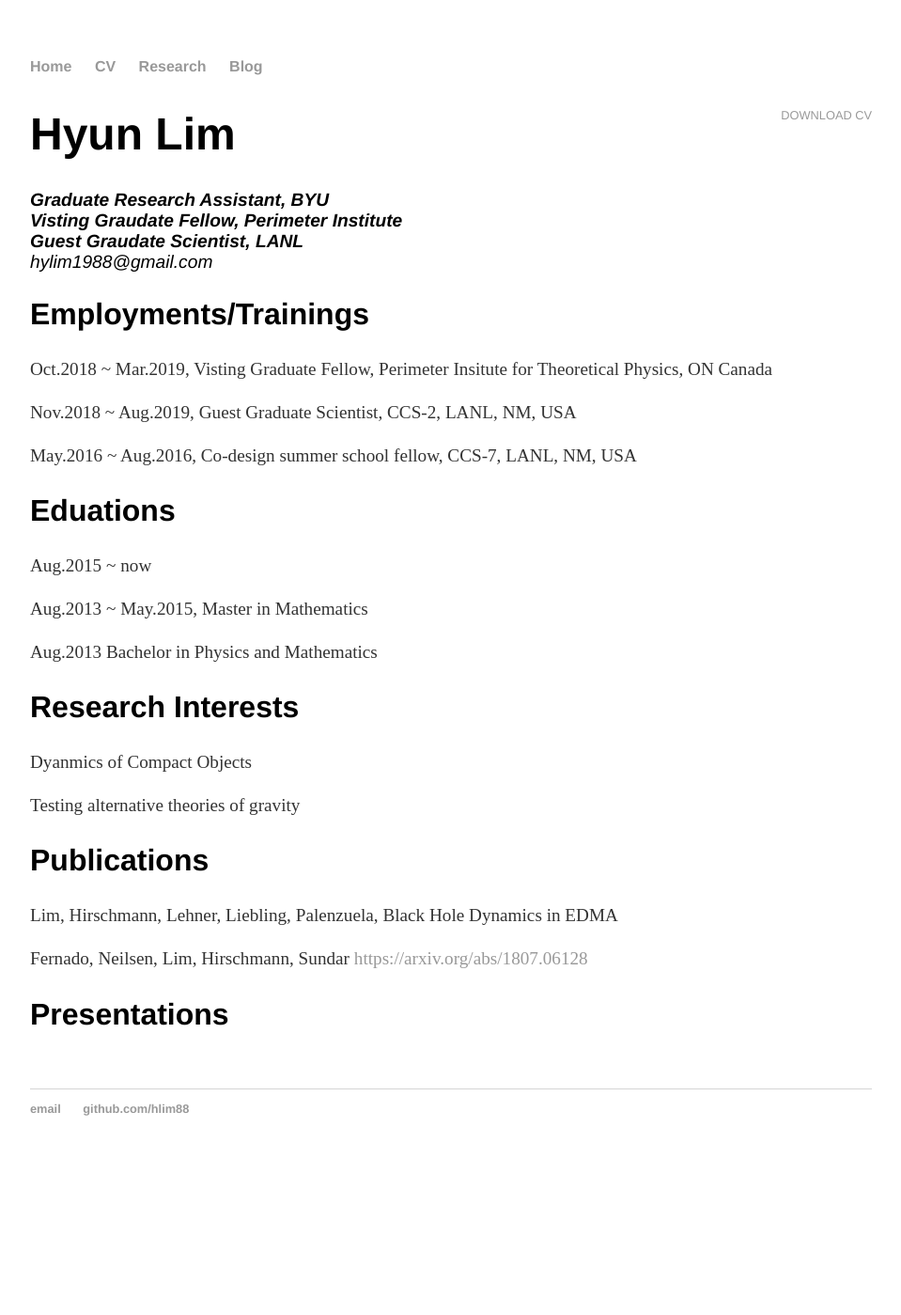
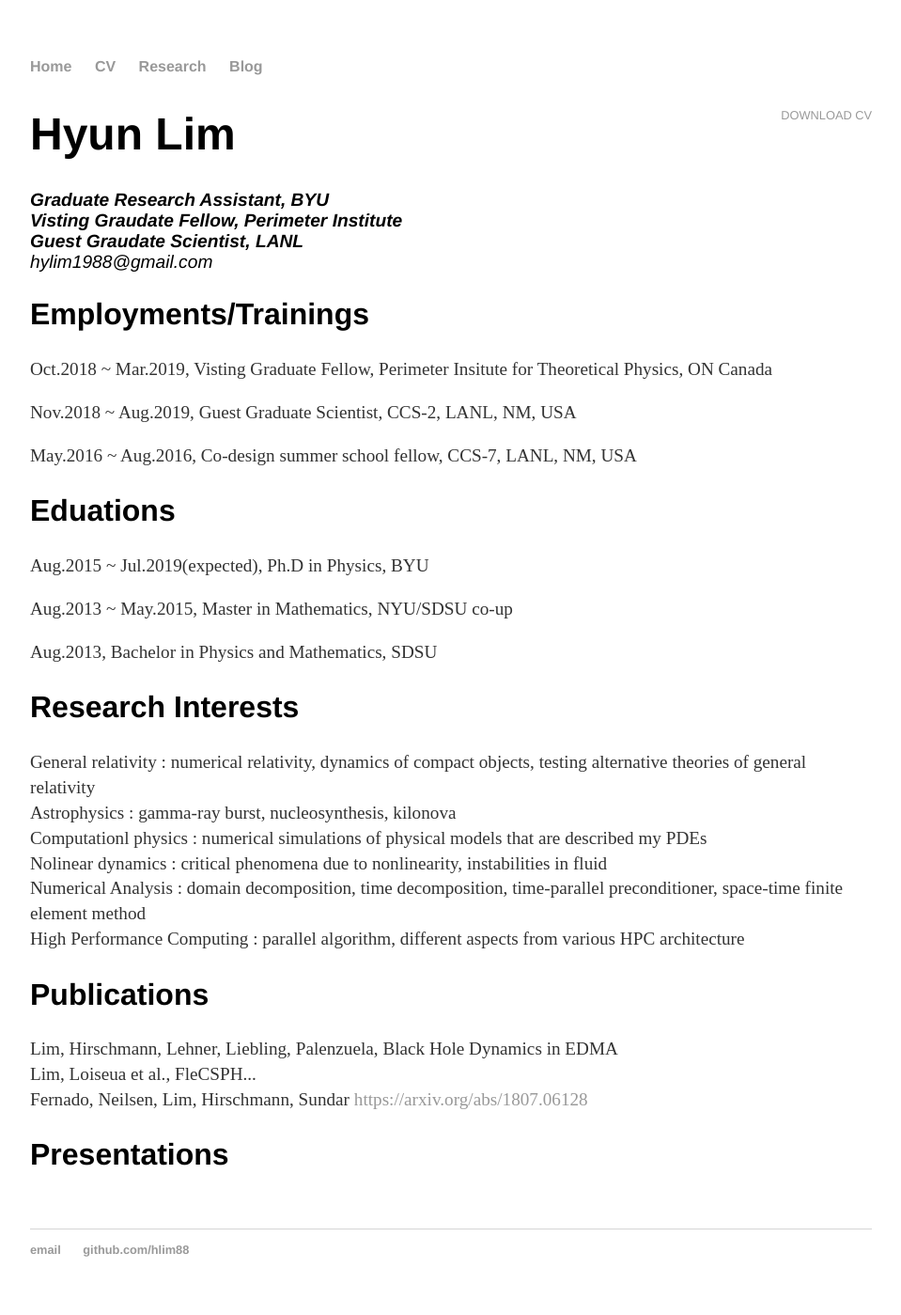
Before and after one commit to hlim88/hlim88.github.io, a Jekyll site: the page built from cv/index.html, in a window 1280 px wide. Shown: the whole page at 94% size, without its empty margins (160-1119 px from the left). Built offline with Jekyll 4.4.1, drawn with Linux system fonts in a browser that asks for light colours; before the commit the page ends 1249 px from its top, so only the background shows below that.

Commit message:
More update

```diff
--- a/cv/index.html
+++ b/cv/index.html
@@ -20,17 +20,29 @@ title: CV of Hyun Lim
 
 
 		<h2>Eduations</h2>
-		<p> Aug.2015 ~ now</p>
-		<p> Aug.2013 ~ May.2015, Master in Mathematics</p>
-        <p> Aug.2013 Bachelor in Physics and Mathematics</p>
+		<p> Aug.2015 ~ Jul.2019(expected), Ph.D in Physics, BYU</p>
+		<p> Aug.2013 ~ May.2015, Master in Mathematics, NYU/SDSU co-up</p>
+        <p> Aug.2013, Bachelor in Physics and Mathematics, SDSU</p>
 
 		<h2>Research Interests</h2>
-		<p> Dyanmics of Compact Objects</p>
-		<p> Testing alternative theories of gravity</p>
+		<p> General relativity : numerical relativity, dynamics of compact objects,
+            testing alternative theories of general relativity<br>
+		    Astrophysics : gamma-ray burst, nucleosynthesis, kilonova<br>
+            Computationl physics : numerical simulations of physical models
+            that are described my PDEs<br>
+            Nolinear dynamics : critical phenomena due to nonlinearity, instabilities in
+            fluid <br>
+            Numerical Analysis : domain decomposition, time decomposition,
+            time-parallel preconditioner, space-time finite element method<br>
+            High Performance Computing : parallel algorithm, different aspects from
+            various HPC architecture<br>
+        </p>
 
 		<h2>Publications</h2>
-        <p>Lim, Hirschmann, Lehner, Liebling, Palenzuela, Black Hole Dynamics in EDMA</p>
-		<p>Fernado, Neilsen, Lim, Hirschmann, Sundar <a href="https://arxiv.org/abs/1807.06128">https://arxiv.org/abs/1807.06128</a></p>
+        <p>Lim, Hirschmann, Lehner, Liebling, Palenzuela, Black Hole Dynamics in EDMA<br>
+           Lim, Loiseua et al., FleCSPH... <br>
+		   Fernado, Neilsen, Lim, Hirschmann, Sundar <a href="https://arxiv.org/abs/1807.06128">https://arxiv.org/abs/1807.06128</a>
+        </p>
 
 		<h2>Presentations</h2>
 
```
Also changed, not shown: research/index.html (+21 -3 lines).
